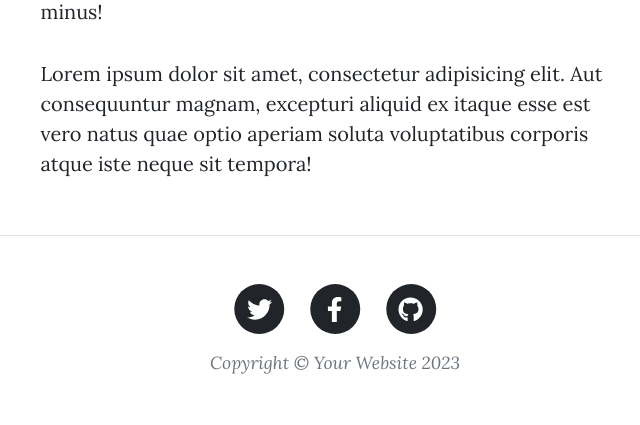
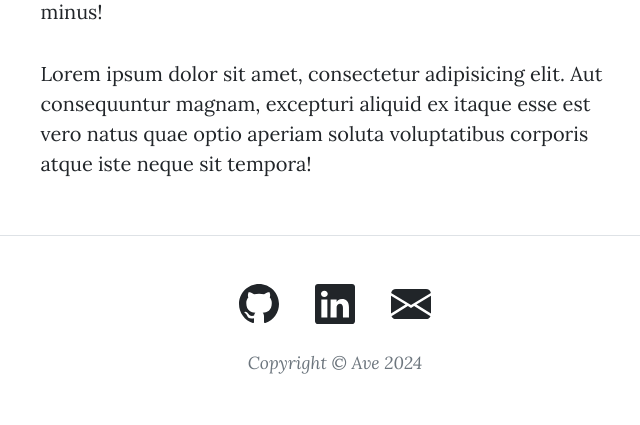
Before and after one commit to Ave04/livewebapp-Personal-Blog-with-users-, a Flask app: page /about in a window 1280 px wide. Shown: the part 887-1312 px from the top of the page, without its empty margins (305-945 px from the left). Run offline with Flask 3, Linux system fonts and the light colour scheme; some libraries are stand-ins or nearby versions.

Commit message:
updated footer backend

```diff
--- a/templates/footer.html
+++ b/templates/footer.html
@@ -5,31 +5,34 @@
                   <div class="col-md-10 col-lg-8 col-xl-7">
                       <ul class="list-inline text-center">
                           <li class="list-inline-item">
-                              <a href="#!">
+                              <a href='https://github.com/Ave04' target="_blank">
                                     <span class="fa-stack fa-lg">
-                                      <i class="fas fa-circle fa-stack-2x"></i>
-                                      <i class="fab fa-twitter fa-stack-1x fa-inverse"></i>
+                                        <svg xmlns="http://www.w3.org/2000/svg" width="40" height="40" fill="currentColor" class="bi bi-github" viewBox="0 0 16 16">
+  <path d="M8 0C3.58 0 0 3.58 0 8c0 3.54 2.29 6.53 5.47 7.59.4.07.55-.17.55-.38 0-.19-.01-.82-.01-1.49-2.01.37-2.53-.49-2.69-.94-.09-.23-.48-.94-.82-1.13-.28-.15-.68-.52-.01-.53.63-.01 1.08.58 1.23.82.72 1.21 1.87.87 2.33.66.07-.52.28-.87.51-1.07-1.78-.2-3.64-.89-3.64-3.95 0-.87.31-1.59.82-2.15-.08-.2-.36-1.02.08-2.12 0 0 .67-.21 2.2.82.64-.18 1.32-.27 2-.27s1.36.09 2 .27c1.53-1.04 2.2-.82 2.2-.82.44 1.1.16 1.92.08 2.12.51.56.82 1.27.82 2.15 0 3.07-1.87 3.75-3.65 3.95.29.25.54.73.54 1.48 0 1.07-.01 1.93-.01 2.2 0 .21.15.46.55.38A8.01 8.01 0 0 0 16 8c0-4.42-3.58-8-8-8"/>
+</svg>
+                                    </span>
+                                </a>
+                          </li>
+                          <li class="list-inline-item">
+                              <a href='https://www.linkedin.com/in/avish01/' target="_blank">
+                                    <span class="fa-stack fa-lg">
+                                        <svg xmlns="http://www.w3.org/2000/svg" width="40" height="40" fill="currentColor" class="bi bi-linkedin" viewBox="0 0 16 16">
+  <path d="M0 1.146C0 .513.526 0 1.175 0h13.65C15.474 0 16 .513 16 1.146v13.708c0 .633-.526 1.146-1.175 1.146H1.175C.526 16 0 15.487 0 14.854zm4.943 12.248V6.169H2.542v7.225zm-1.2-8.212c.837 0 1.358-.554 1.358-1.248-.015-.709-.52-1.248-1.342-1.248S2.4 3.226 2.4 3.934c0 .694.521 1.248 1.327 1.248zm4.908 8.212V9.359c0-.216.016-.432.08-.586.173-.431.568-.878 1.232-.878.869 0 1.216.662 1.216 1.634v3.865h2.401V9.25c0-2.22-1.184-3.252-2.764-3.252-1.274 0-1.845.7-2.165 1.193v.025h-.016l.016-.025V6.169h-2.4c.03.678 0 7.225 0 7.225z"/>
+</svg>
                                     </span>
                                 </a>
                           </li>
                           <li class="list-inline-item">
                               <a href="#!">
                                     <span class="fa-stack fa-lg">
-                                      <i class="fas fa-circle fa-stack-2x"></i>
-                                      <i class="fab fa-facebook-f fa-stack-1x fa-inverse"></i>
-                                  </span>
-                              </a>
-                          </li>
-                          <li class="list-inline-item">
-                              <a href="#!">
-                                  <span class="fa-stack fa-lg">
-                                      <i class="fas fa-circle fa-stack-2x"></i>
-                                      <i class="fab fa-github fa-stack-1x fa-inverse"></i>
+                                        <svg xmlns="http://www.w3.org/2000/svg" width="40" height="40" fill="currentColor" class="bi bi-envelope-fill" viewBox="0 0 16 16">
+  <path d="M.05 3.555A2 2 0 0 1 2 2h12a2 2 0 0 1 1.95 1.555L8 8.414zM0 4.697v7.104l5.803-3.558zM6.761 8.83l-6.57 4.027A2 2 0 0 0 2 14h12a2 2 0 0 0 1.808-1.144l-6.57-4.027L8 9.586zm3.436-.586L16 11.801V4.697z"/>
+</svg>
                                     </span>
                                 </a>
                           </li>
                       </ul>
-                      <div class="small text-center text-muted fst-italic">Copyright &copy; Your Website 2023</div>
+                      <div class="small text-center text-muted fst-italic">Copyright &copy; Ave 2024</div>
                   </div>
               </div>
           </div>
```
Lines whose indentation alone changed are shown as unchanged.
